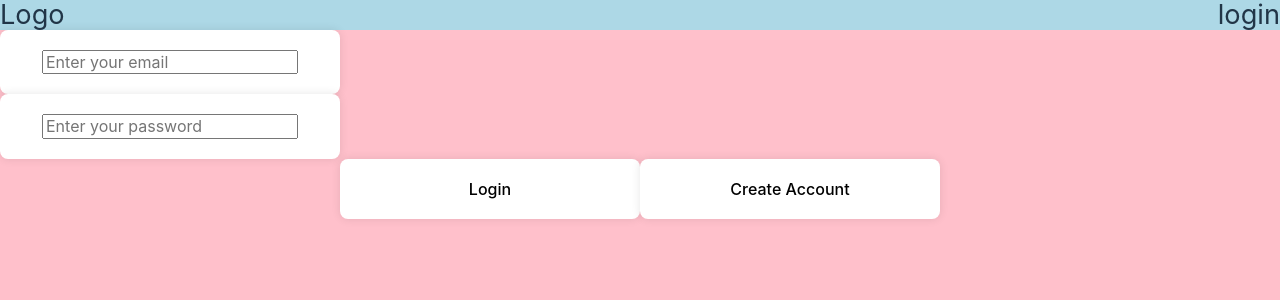
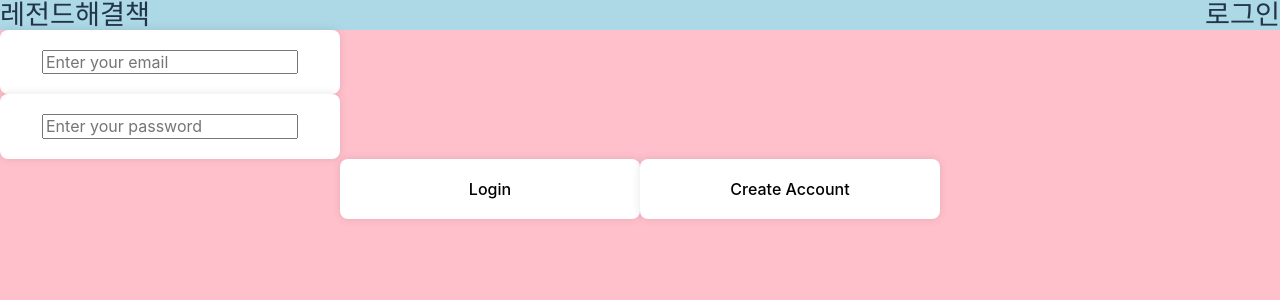
Before and after one commit to uing0ing0/soundweb, a React (Vite) app: page /login in a window 1280 px wide. Shown: the top 300 px of the page. Built offline with nearby package versions, Linux system fonts and the light colour scheme.

Commit message:
api working

```diff
--- a/src/atoms/navbar/Navbar.tsx
+++ b/src/atoms/navbar/Navbar.tsx
@@ -1,7 +1,12 @@
+import { useAtom } from "jotai";
+import axios from "axios";
 import { useNavigate } from "react-router-dom";
-
+import { userNameAtom, userEmailAtom, userPasswordAtom } from "src/utils/Atom";
 const Navbar = () => {
   const navigate = useNavigate();
+  const [name, setUserName] = useAtom(userNameAtom);
+  const [userPassword, setUserPassword] = useAtom(userEmailAtom);
+  const [userEmail, setUserEmail] = useAtom(userPasswordAtom);
   const handleLogin = () => {
     console.log("Login");
     navigate("/login");
@@ -9,6 +14,22 @@ const Navbar = () => {
   const handleLogo = () => {
     console.log("Logo");
     navigate("/");
+  };
+  const handleLogout = async () => {
+    console.log("Logout");
+    const api = axios.create({
+      baseURL: "/api",
+      withCredentials: true,
+    });
+    const res = await api.post("/my/sign-out").then((res) => {
+      if (res.status === 200) {
+        setUserName("");
+        setUserPassword("");
+        setUserEmail("");
+        navigate("/");
+        console.log("logout");
+      }
+    });
   };
   return (
     <>
@@ -25,10 +46,18 @@ const Navbar = () => {
         }}
       >
         <div style={{ marginRight: "auto" }} onClick={handleLogo}>
-          Logo
+          레전드해결책
         </div>
-        <div style={{ marginLeft: "auto" }} onClick={handleLogin}>
-          login
+        <div style={{ marginLeft: "auto" }}>
+          {/* name이 비어있지 않으면 name을 보여주는 부분 */}
+          {name !== "" && <div onClick={handleLogout}>로그아웃</div>}
+
+          {/* login 버튼, name이 비어있을 때만 클릭 가능하도록 설정 */}
+          {name === "" && (
+            <div style={{ marginLeft: "auto" }} onClick={handleLogin}>
+              로그인
+            </div>
+          )}
         </div>
       </div>
     </>
--- a/src/pages/login/Login.tsx
+++ b/src/pages/login/Login.tsx
@@ -3,13 +3,21 @@ import "./Login.css";
 
 import axios from "axios";
 import { useAtom } from "jotai";
+import { useState } from "react";
 import { useNavigate } from "react-router-dom";
 import Navbar from "src/atoms/navbar/Navbar";
 
-import { userEmailAtom, userPasswordAtom } from "../../utils/Atom";
+import {
+  userEmailAtom,
+  userNameAtom,
+  userPasswordAtom,
+} from "../../utils/Atom";
 const Login = () => {
+  const [tempEmail, setTempEmail] = useState("");
+  const [tempPassword, setTempPassword] = useState("");
   const [userEmail, setUserEmail] = useAtom(userEmailAtom);
   const [userPassword, setUserPassword] = useAtom(userPasswordAtom);
+  const [name, setUserName] = useAtom(userNameAtom);
   const navigate = useNavigate();
   const api = axios.create({
     baseURL: "/api",
@@ -20,7 +28,15 @@ const Login = () => {
       email: userEmail,
       password: userPassword,
     };
-    const res = await api.post("/auth/login", data);
+    const res = await api.post("/auth/login", data).then((res) => {
+      if (res.status === 200) {
+        navigate("/");
+        setUserEmail(tempEmail);
+        setUserPassword(tempPassword);
+        setUserName("이름");
+        console.log("login success");
+      }
+    });
     console.log(res);
   };
   return (
@@ -32,7 +48,7 @@ const Login = () => {
           id="email"
           name="email"
           placeholder="Enter your email"
-          onChange={(e) => setUserEmail(e.target.value)}
+          onChange={(e) => setTempEmail(e.target.value)}
         />
       </div>
       <div className="form-container">
@@ -41,7 +57,7 @@ const Login = () => {
           id="password"
           name="password"
           placeholder="Enter your password"
-          onChange={(e) => setUserPassword(e.target.value)}
+          onChange={(e) => setTempPassword(e.target.value)}
         />
       </div>
 
```
